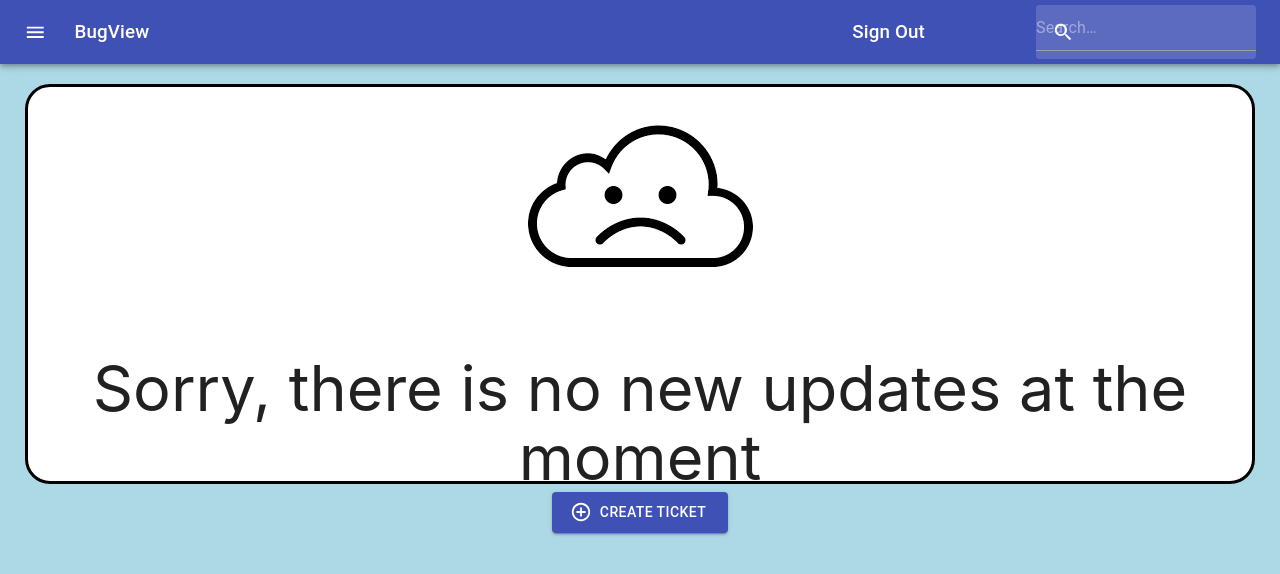
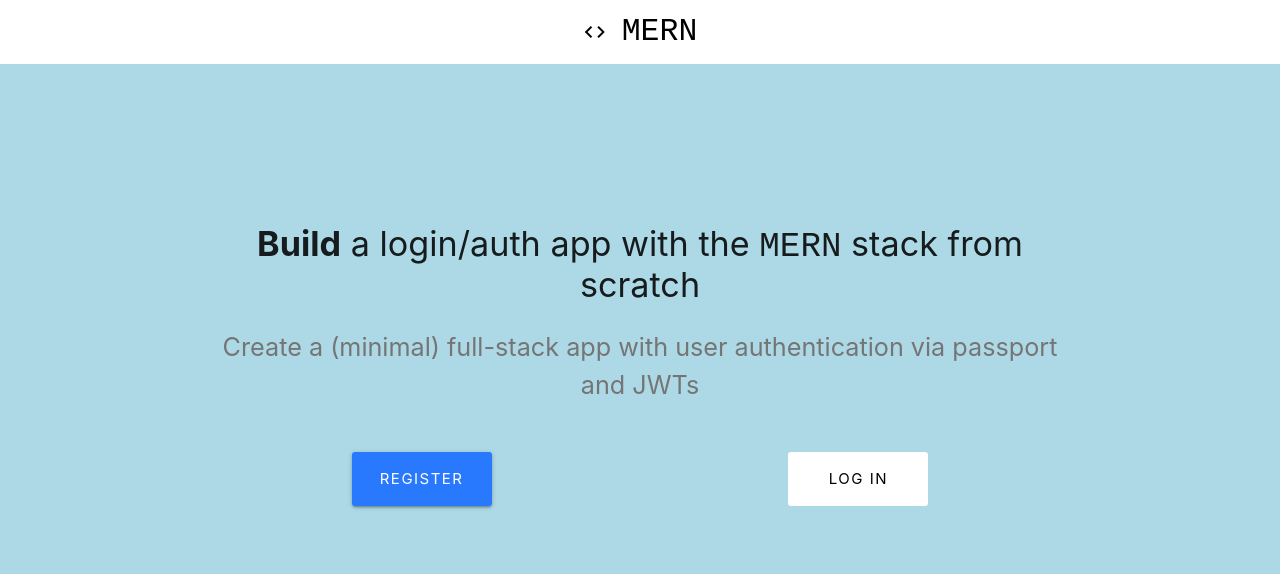
Before and after one commit to hjkmines/capstone-client, a React (Create React App) app: page / in a window 1280 px wide. Shown: the top 574 px of the page. Built offline with nearby package versions, Linux system fonts and the light colour scheme.

Commit message:
adds redux to app component

```diff
--- a/src/components/App.js
+++ b/src/components/App.js
@@ -1,35 +1,38 @@
 import React from 'react';
-import LogIn from './LogIn/LogIn';
-import SignUp from './SignUp/SignUp';
+import Login from './Auth/LogIn';
+import Register from './Auth/Register';
+import NavBar from './NavBar/NavBar';
+import Landing from './Landing/Landing';
 import Dashboard from './Dashboard/Dashboard';
 import BugReport from './BugReport/BugReport';
 import AppBar from './AppBar/AppBar';
 import Profile from '../components/Profile/Profile';
-import Notification from '../components/Notification/Notification';
+import Notification from './Notification/Notification';
 import Message from '../components/Message/Message';
 import Teams from '../components/Teams/Teams';
-import { Route, Switch } from 'react-router-dom';
+import { BrowserRouter as Router, Route, Switch } from 'react-router-dom';
 
 function App() {
   return (
-    <div className="App">
-    <main>
-      <AppBar />
+    <Router>
+      <div className="App">
+        <NavBar />
+        <Route exact path="/" component={Landing} />
+        <Route exact path="/register" component={Register} />
+        <Route exact path="/login" component={Login} />
+
+        {/* <AppBar />
         <Switch>
-          <Route path="/" component={Dashboard} exact />
+          <Route path="/dashboard" component={Dashboard} exact />
           <Route path="/teams" component={Teams} />
           <Route path="/profile" component={Profile} />
           <Route path="/message" component={Message} />
           <Route path="/bugreport" component={BugReport} />
           <Route path="/notification" component={Notification} />
           <Route component={Error} />
-        </Switch>
-    </main>
-      {/* <LogIn />  */}
-      {/* <SignUp />  */}
-      {/* <BugReport />  */}
-      {/* <CreateTicket />  */}
-    </div>
+        </Switch> */}
+      </div>
+    </Router>
   );
 }
 
--- a/src/components/SignUp/SignUp.js
+++ b/src/components/Auth/Register.js
@@ -1,9 +1,8 @@
 import React, { Component } from 'react';
 import { Link } from 'react-router-dom';
-import './SignUp.css'
-import { TextField, Button } from '@material-ui/core';
+import './Register.css'
 
-class SignUp extends Component {
+class Register extends Component {
     constructor() {
         super();
         this.state = {
@@ -24,7 +23,7 @@
     onSubmit = e => {
         e.preventDefault();
 
-        const newProfile = {
+        const newUser = {
             firstName: this.state.firstName,
             lastName: this.state.lastName,
             jobTitle: this.state.jobTitle,
@@ -33,7 +32,7 @@
             password2: this.state.password2
         }
 
-        console.log(newProfile);
+        console.log(newUser);
     };
     render() {
         const { errors } = this.state;
@@ -137,4 +136,4 @@
     }
 }
 
-export default SignUp;
+export default Register;
--- /dev/null
+++ b/src/components/Landing/Landing.js
@@ -0,0 +1,52 @@
+import React, { Component } from "react";
+import { Link } from "react-router-dom";
+
+class Landing extends Component {
+  render() {
+    return (
+      <div style={{ height: "75vh" }} className="container valign-wrapper">
+        <div className="row">
+          <div className="col s12 center-align">
+            <h4>
+              <b>Build</b> a login/auth app with the{" "}
+              <span style={{ fontFamily: "monospace" }}>MERN</span> stack from
+              scratch
+            </h4>
+            <p className="flow-text grey-text text-darken-1">
+              Create a (minimal) full-stack app with user authentication via
+              passport and JWTs
+            </p>
+            <br />
+            <div className="col s6">
+              <Link
+                to="/register"
+                style={{
+                  width: "140px",
+                  borderRadius: "3px",
+                  letterSpacing: "1.5px"
+                }}
+                className="btn btn-large waves-effect waves-light hoverable blue accent-3"
+              >
+                Register
+              </Link>
+            </div>
+            <div className="col s6">
+              <Link
+                to="/login"
+                style={{
+                  width: "140px",
+                  borderRadius: "3px",
+                  letterSpacing: "1.5px"
+                }}
+                className="btn btn-large btn-flat waves-effect white black-text"
+              >
+                Log In
+              </Link>
+            </div>
+          </div>
+        </div>
+      </div>
+    );
+  }
+}
+export default Landing;
--- /dev/null
+++ b/src/components/NavBar/NavBar.js
@@ -0,0 +1,26 @@
+import React, { Component } from "react";
+import { Link } from "react-router-dom";
+
+class Navbar extends Component {
+  render() {
+    return (
+      <div className="navbar-fixed">
+        <nav className="z-depth-0">
+          <div className="nav-wrapper white">
+            <Link
+              to="/"
+              style={{
+                fontFamily: "monospace"
+              }}
+              className="col s5 brand-logo center black-text"
+            >
+              <i className="material-icons">code</i>
+              MERN
+            </Link>
+          </div>
+        </nav>
+      </div>
+    );
+  }
+}
+export default Navbar;
```
Also changed, not shown: src/components/Auth/LogIn.css (renamed from src/components/LogIn/LogIn.css), src/components/Auth/LogIn.js (renamed from src/components/LogIn/LogIn.js), src/components/Auth/Register.css (renamed from src/components/SignUp/SignUp.css), src/components/Auth/blue.jpg (renamed from src/components/LogIn/blue.jpg), src/components/SignUp/blue.jpg (deleted).
